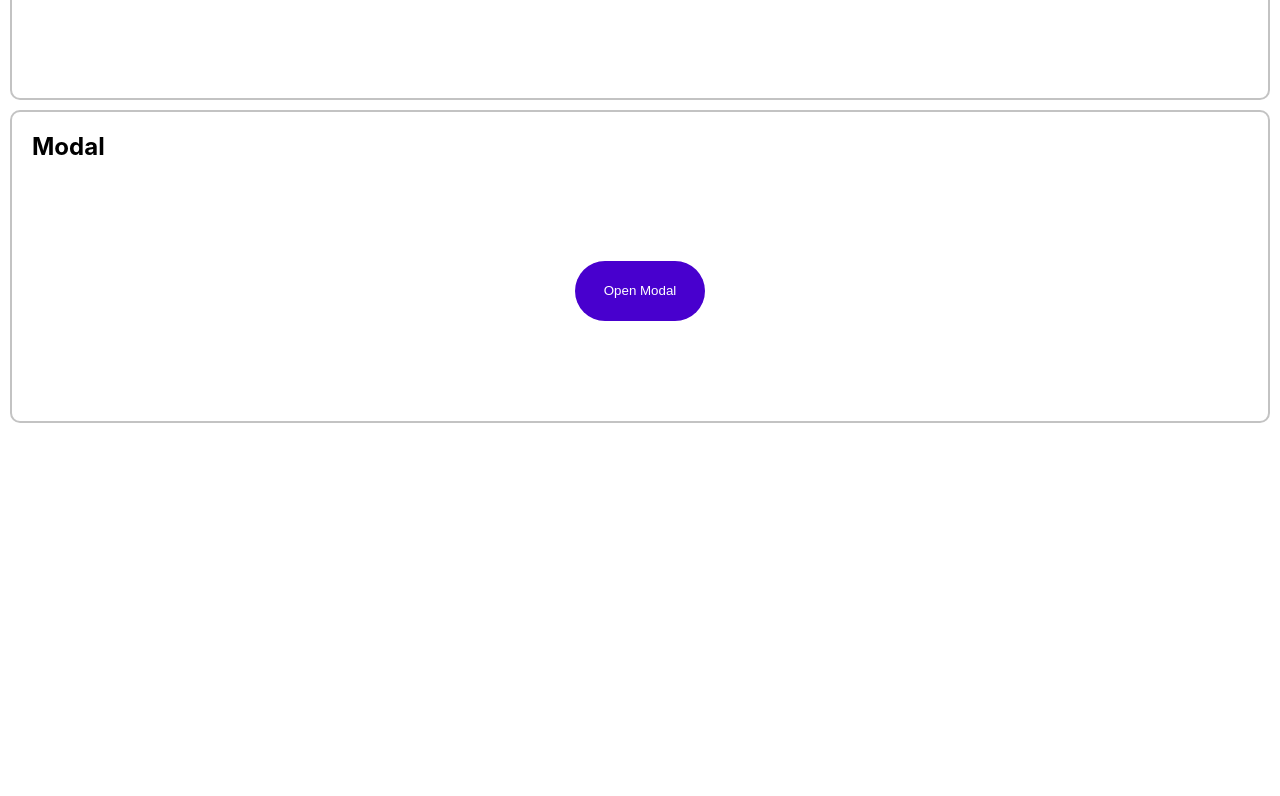
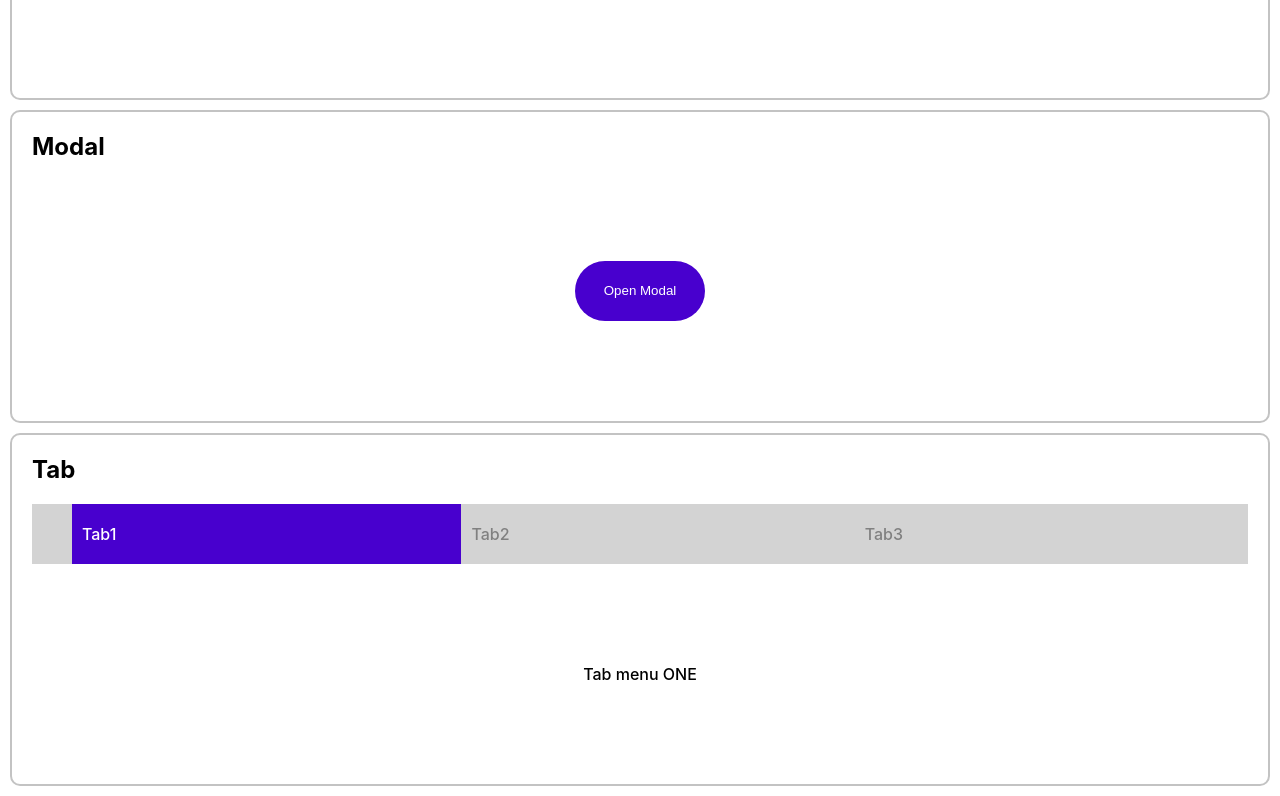
Before and after one commit to h1un/wanted_pre_onboarding, a React (Create React App) app in the folder wanted_pre_onboarding/: page / in a window 1280 px wide. Shown: the part 557-1353 px from the top of the page. Before the commit the page ends 990 px from the top, so only its background shows below. Built offline with nearby package versions, Linux system fonts and the light colour scheme.

Commit message:
feat : Tap.js

```diff
--- a/wanted_pre_onboarding/src/App.js
+++ b/wanted_pre_onboarding/src/App.js
@@ -2,6 +2,7 @@ import logo from './logo.svg';
 import './App.css';
 import Toggle from "./component/Toggle";
 import Modal from "./component/Modal";
+import Tab from "./component/Tab";
 
 function App() {
     return (
@@ -9,6 +10,7 @@ function App() {
             <img src={logo} className="App-logo" alt="logo"/>
             <Toggle/>
             <Modal/>
+            <Tab/>
         </div>
     );
 }
--- /dev/null
+++ b/wanted_pre_onboarding/src/component/Tab.css
@@ -0,0 +1,21 @@
+.tabBar {
+    display: flex;
+    justify-items: center;
+    align-items: center;
+    flex-direction: row;
+    background-color: lightgray;
+}
+.tabBar .tab {
+    display: flex;
+    justify-content: left;
+    align-items: center;
+    height: 60px;
+    padding-left: 10px;
+    flex-grow: 1;
+    color: gray;
+    transition: 0.4s;
+}
+.tabBar .tab.active {
+    background-color: #4800ce;
+    color: #fff;
+}
--- a/wanted_pre_onboarding/src/component/Tab.js
+++ b/wanted_pre_onboarding/src/component/Tab.js
@@ -0,0 +1,43 @@
+import React, {useState} from 'react';
+import './../App.css';
+import './Tab.css';
+
+const tabList = [
+    {
+        title: 'Tab1',
+        content: 'Tab menu ONE'
+    },
+    {
+        title: 'Tab2',
+        content: 'Tab menu TWO'
+    },
+    {
+        title: 'Tab3',
+        content: 'Tab menu THREE'
+    }
+];
+
+const Tab = () => {
+    const [activeTab, setActiveTab] = useState(0);
+
+    const selectTab = (index) => {
+        setActiveTab(index);
+    }
+    return (
+        <div className="wrapper">
+            <h2>Tab</h2>
+            <ul className="tabBar">
+                {tabList.map((tab, index) => {
+                    return <li key={index}
+                               onClick={() => selectTab(index)}
+                               className={`${index === activeTab ? 'tab active' : 'tab'}`}>
+                        {tab.title}
+                    </li>
+                })}
+            </ul>
+            <div className="content">{tabList[activeTab].content}</div>
+        </div>
+    )
+};
+
+export default Tab;
```
